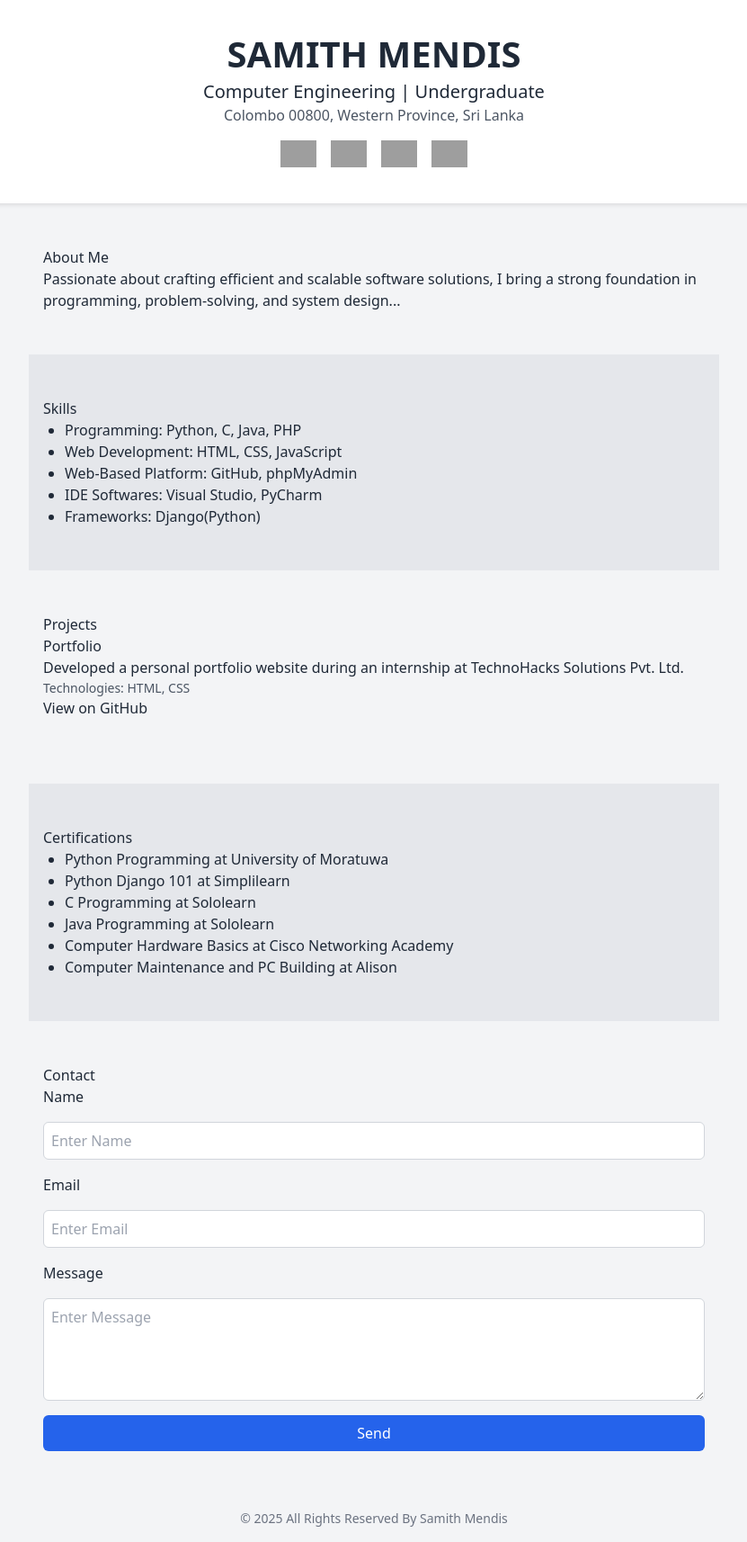
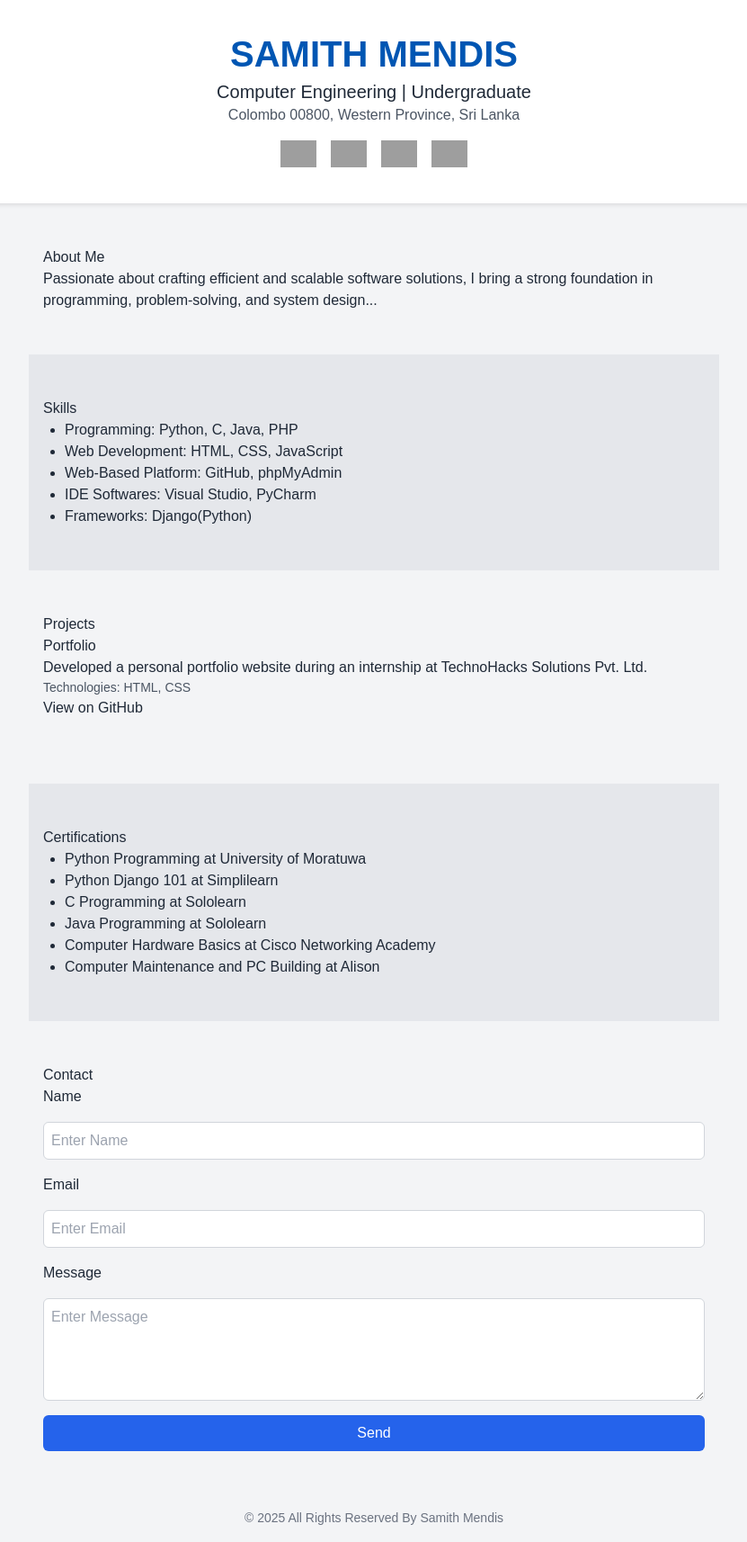
Before and after one commit to dsamithmendis/www.dsamithmendis.com, a Flask app: page / in a window 1280 px wide. Shown: the whole page at 90% size, without its empty margins (224-1055 px from the left). Run offline with Flask 3, Linux system fonts and the light colour scheme; some libraries are stand-ins or nearby versions; grey boxes are pictures that could not be loaded.

Commit message:
Update styles.css

```diff
--- a/assets/frontend/styles.css
+++ b/assets/frontend/styles.css
@@ -1,3 +1,13 @@
+body {
+  font-family: Arial, sans-serif;
+  background-color: #f9f9f9;
+  color: #333;
+}
+
+h1 {
+  color: #0056b3;
+}
+
 .bg_light {
   background-color: #e5e7eb;
 }
```
